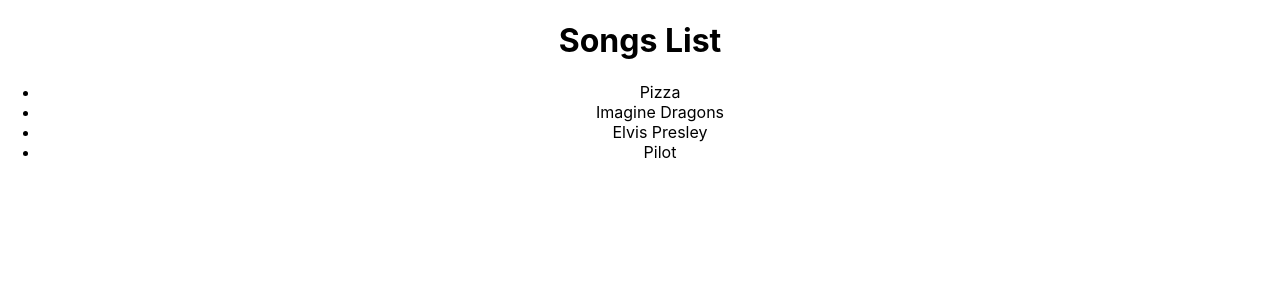
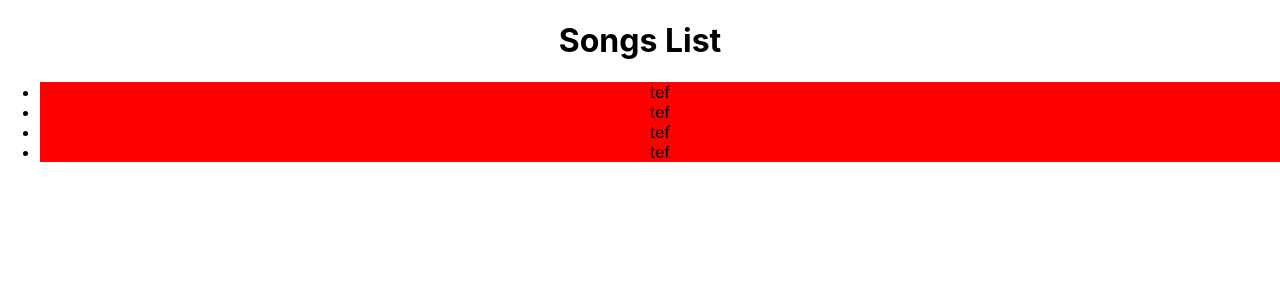
Before and after one commit to KognitivnayaBuena/loudly-test-task, a React (Vite) app: page / in a window 1280 px wide. Shown: the top 300 px of the page. Built offline with nearby package versions, Linux system fonts and the light colour scheme.

Commit message:
add song card

```diff
--- a/package.json
+++ b/package.json
@@ -8,7 +8,8 @@
   },
   "dependencies": {
     "react": "^17.0.2",
-    "react-dom": "^17.0.2"
+    "react-dom": "^17.0.2",
+    "react-query": "^3.34.2"
   },
   "devDependencies": {
     "@types/react": "^17.0.33",
--- /dev/null
+++ b/src/components/SongCard/SongCard.module.css
@@ -0,0 +1,3 @@
+.item {
+  background: red;
+}
--- /dev/null
+++ b/src/components/SongCard/index.tsx
@@ -0,0 +1,14 @@
+import React, { FC } from "react";
+import styles from "./SongCard.module.css";
+
+type SongCardProps = {
+  key: string;
+};
+
+export const SongCard: FC<SongCardProps> = ({ key }) => {
+  return (
+    <li key={key} className={styles.item}>
+      tef
+    </li>
+  );
+};
--- a/src/components/SongsList/index.tsx
+++ b/src/components/SongsList/index.tsx
@@ -1,6 +1,7 @@
 import React, { FC } from "react";
 
 import { Song } from "../../services/core/song";
+import { SongCard } from "../SongCard";
 
 type SongsListProps = {
   songs: Song[];
@@ -10,7 +11,7 @@
   return (
     <ul>
       {songs.map((song) => (
-        <li key={song.id}>{song.name}</li>
+        <SongCard key={song.id} />
       ))}
     </ul>
   );
--- a/src/services/store/index.tsx
+++ b/src/services/store/index.tsx
@@ -18,14 +18,12 @@
 export const useStore = () => useContext(StoreContext);
 
 export const Provider: React.FC = ({ children }) => {
-  const [songs, setSongs] = useState<{ songs: Song[] }>({
-    songs: [initialSong],
-  });
+  const [songs, setSongs] = useState<Song[]>([initialSong]);
 
   const value = {
     songs,
     updateSongs: setSongs,
-    emptySongs: () => setSongs({ songs: [initialSong] }),
+    emptySongs: () => setSongs([initialSong]),
   };
 
   return (
--- a/src/services/store/songsUdapter.ts
+++ b/src/services/store/songsUdapter.ts
@@ -1,6 +1,7 @@
+import { StoreType } from "./index";
 import { useStore } from ".";
 import { UseSongsService } from "./port";
 
-export function useSongsStorage(): UseSongsService {
+export function useSongsStorage(): StoreType {
   return useStore();
 }
--- a/src/ui/MainPage/index.tsx
+++ b/src/ui/MainPage/index.tsx
@@ -1,8 +1,9 @@
-import React, { FC } from "react";
+import { FC } from "react";
 
 import { SongsList } from "../../components/SongsList";
 
 import { Song } from "../../services/core/song";
+import { useSongsStorage } from "../../services/store/songsUdapter";
 
 const mockSongsList: Song[] = [
   {
@@ -36,6 +37,10 @@
 ];
 
 export const MainPage: FC = () => {
+  const { songs } = useSongsStorage();
+
+  console.log("songs", songs);
+
   return (
     <main>
       <h1> Songs List </h1>
```
Also changed, not shown: 1 other file (tests, documents, lock files or other folders).
